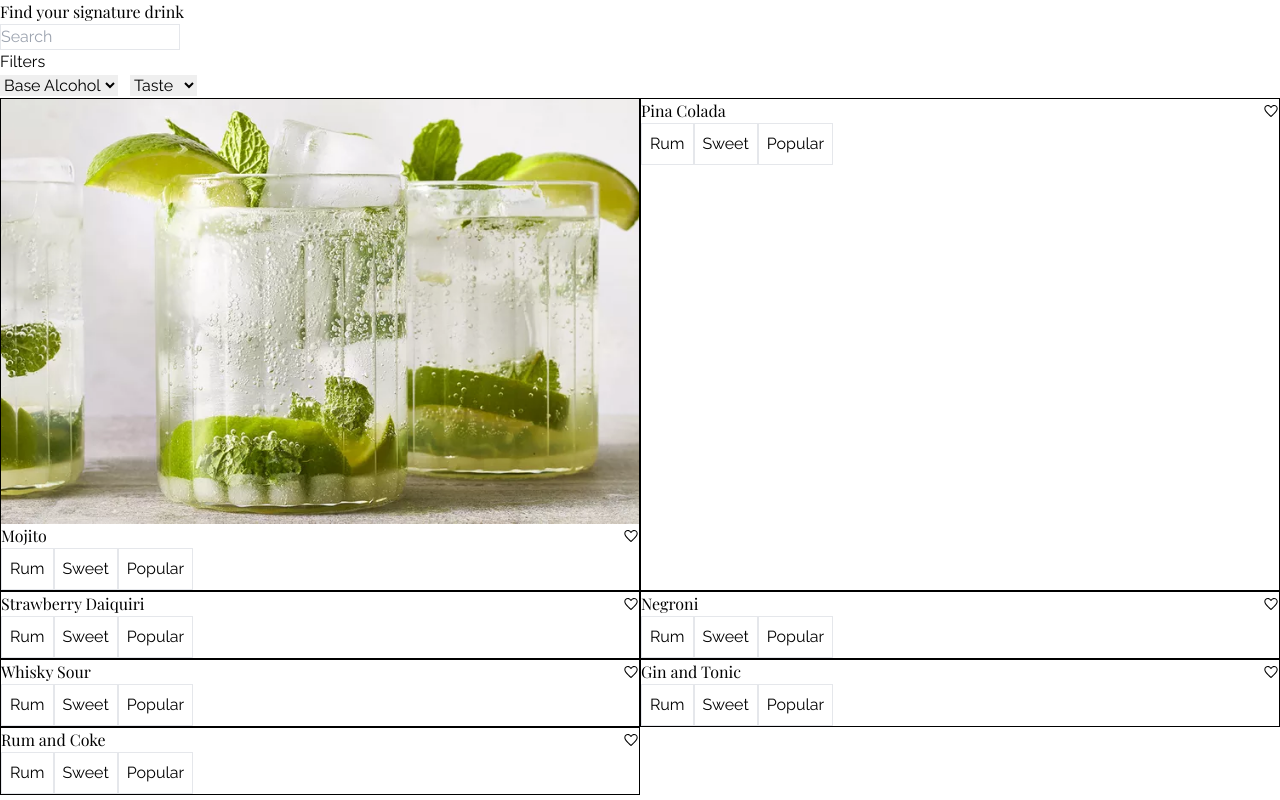
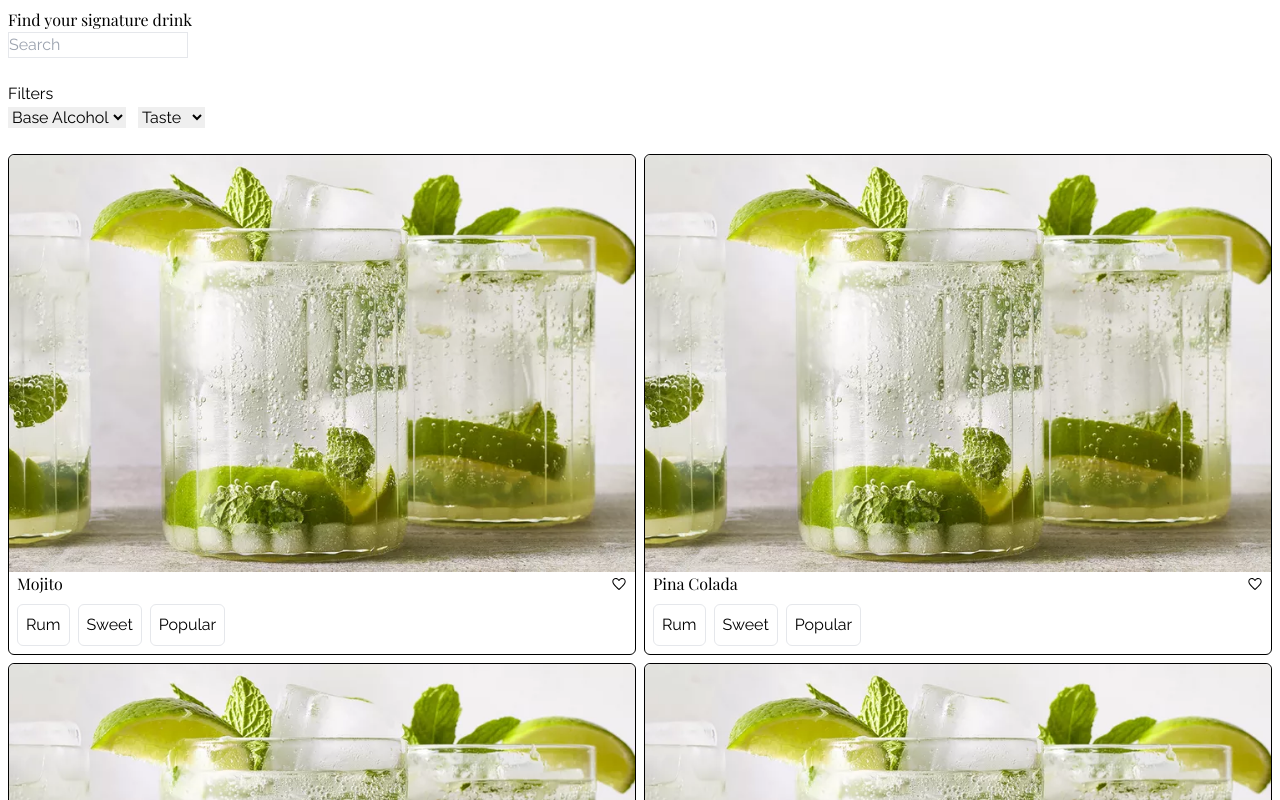
Before and after one commit to jacob-seiler/cocktails-website, a Next.js app: page / in a window 1280 px wide. Shown: the top 800 px of the page. Built offline with nearby package versions, Linux system fonts and the light colour scheme; a web font is replaced by a local one.

Commit message:
More styling

```diff
--- a/app/Card.tsx
+++ b/app/Card.tsx
@@ -7,19 +7,29 @@ interface CardProps {
     title: string;
     thumbnail?: StaticImageData; // TODO use remote image instead
     favorited?: boolean;
+    tags?: string[];
 }
 
-const Card: React.FC<CardProps> = ({ title, thumbnail, favorited }) => {
+const Card: React.FC<CardProps> = ({ title, thumbnail, favorited, tags }) => {
     return (
-        <div className="border border-black">
-            {thumbnail && <Image src={thumbnail} alt="Thumbnail" />}
-            <div className="flex">
-                <h3 className="font-serif">{title}</h3>
-                <Heart className={`w-4 ml-auto ${favorited ? `text-red-700` : `text-black`}`} />
+        <div className="border border-black rounded-md">
+            {thumbnail && <Image src={thumbnail} alt="Thumbnail" className="rounded-t-md" />}
+            <div className="mx-2">
+                <div className="flex mb-2">
+                    <h3 className="font-serif">{title}</h3>
+                    <Heart className={`w-4 ml-auto ${favorited ? `text-red-700` : `text-black`}`} />
+                </div>
+                {tags && tags.map((tag, index) => {
+                    return (
+                        <Tag
+                            key={index}
+                            className={`mb-2 ${index === tags.length - 1 ? undefined : "mr-2"}`}
+                        >
+                            {tag}
+                        </Tag>
+                    )
+                })}
             </div>
-            <Tag>Rum</Tag>
-            <Tag>Sweet</Tag>
-            <Tag>Popular</Tag>
         </div>
     )
 }
--- a/app/Cards.tsx
+++ b/app/Cards.tsx
@@ -1,16 +1,22 @@
 import Card from "./Card"
 import mojito from "public/mojito.webp"
 
-export default function Cards() {
+interface CardsProps {
+    className?: string;
+}
+
+const Cards: React.FC<CardsProps> = ({className}) => {
     return (
-        <div className="grid grid-cols-2">
-            <Card title="Mojito" thumbnail={mojito} />
-            <Card title="Pina Colada" />
-            <Card title="Strawberry Daiquiri" />
-            <Card title="Negroni" />
-            <Card title="Whisky Sour" />
-            <Card title="Gin and Tonic" />
-            <Card title="Rum and Coke" />
+        <div className={`${className} grid grid-cols-2 gap-2`}>
+            <Card title="Mojito" thumbnail={mojito} tags={['Rum', 'Sweet', 'Popular']} />
+            <Card title="Pina Colada" thumbnail={mojito} tags={['Rum', 'Sweet', 'Popular']} />
+            <Card title="Strawberry Daiquiri" thumbnail={mojito} tags={['Rum', 'Sweet', 'Popular']} />
+            <Card title="Negroni" thumbnail={mojito} tags={['Rum', 'Sweet', 'Popular']} />
+            <Card title="Whisky Sour" thumbnail={mojito} tags={['Rum', 'Sweet', 'Popular']} />
+            <Card title="Gin and Tonic" thumbnail={mojito} tags={['Rum', 'Sweet', 'Popular']} />
+            <Card title="Rum and Coke" thumbnail={mojito} tags={['Rum', 'Sweet', 'Popular']} />
         </div>
     )
 }
+
+export default Cards
--- a/app/Tag.tsx
+++ b/app/Tag.tsx
@@ -1,3 +1,10 @@
-export default function Tag({children}: {children: React.ReactNode}) {
-    return <p className="border inline-block p-2">{children}</p>
+interface TagProps {
+    className?: string;
+    children: React.ReactNode;
 }
+
+const Tag: React.FC<TagProps> = ({className, children}) => {
+    return <p className={`${className} border inline-block p-2 rounded-md`}>{children}</p>
+}
+
+export default Tag
--- a/app/layout.tsx
+++ b/app/layout.tsx
@@ -17,7 +17,7 @@ export default function RootLayout({children}: {children: React.ReactNode}) {
     <html className={`${raleway.variable} ${playfairDisplay.variable} font-sans`}>
       <head />
       <body>
-        <main>
+        <main className='m-2'>
           {children}
         </main>
       </body>
--- a/app/page.tsx
+++ b/app/page.tsx
@@ -7,9 +7,9 @@ export default function Home() {
         <>
             <h1 className="font-serif">Find your signature drink</h1>
             <Search />
-            <h2>Filters</h2>
+            <h2 className="mt-6">Filters</h2>
             <Filters />
-            <Cards />
+            <Cards className="mt-6" />
         </>
     )
 }
```
